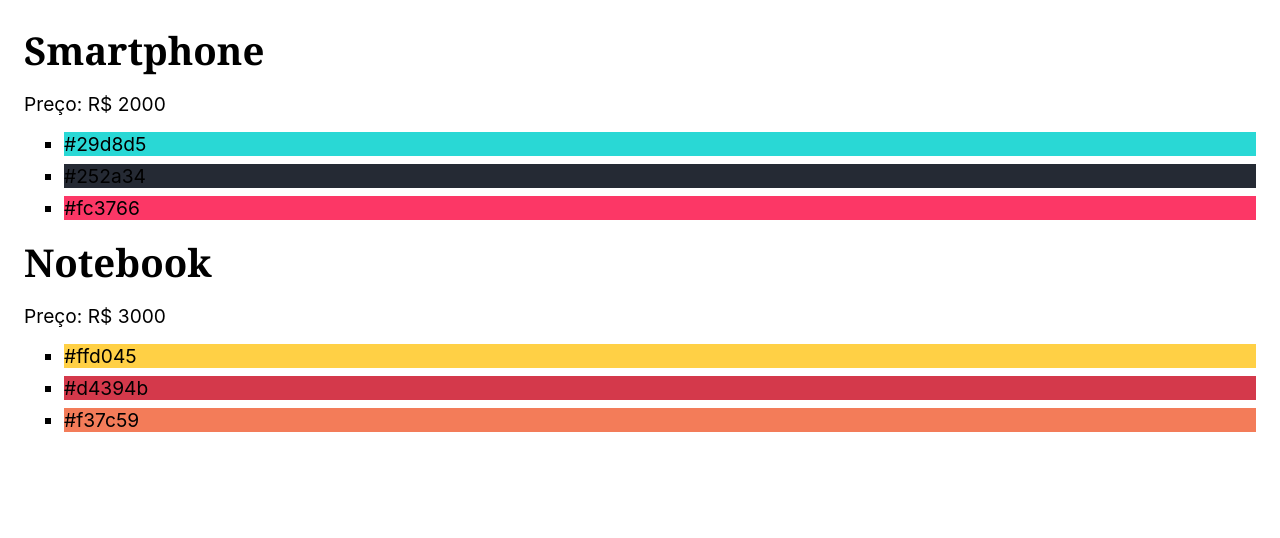
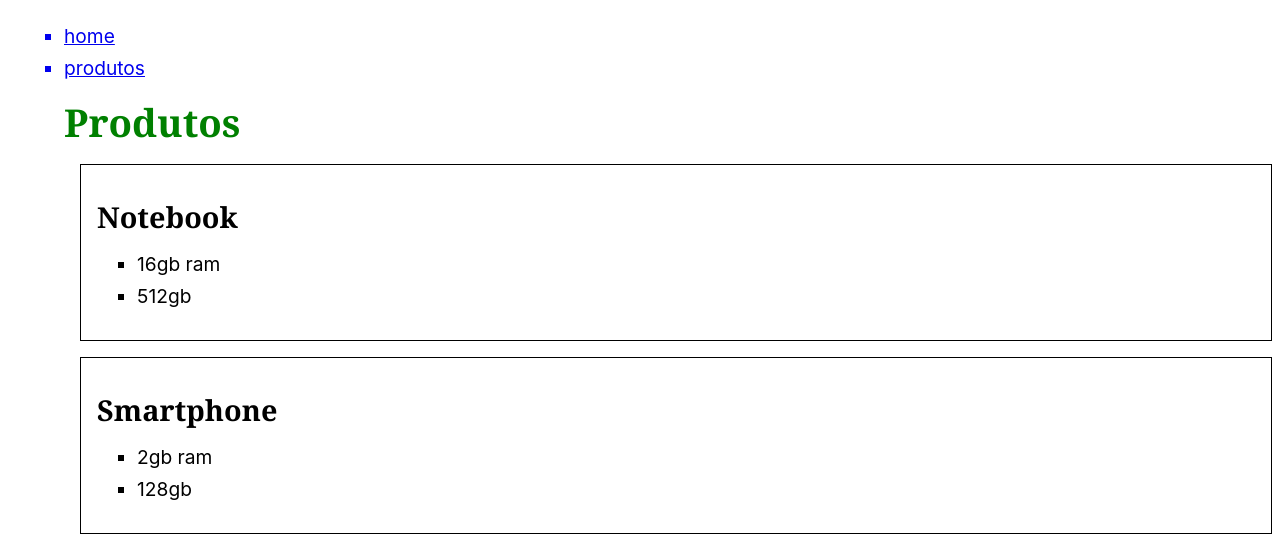
Before and after one commit to gabrielaaraujodev/React, a React (Vite) app: page / in a window 1280 px wide. Shown: the top 538 px of the page. Built offline with nearby package versions, Linux system fonts and the light colour scheme.

Commit message:
First 'final' 'challenge' referring to the first learning module. He compiled everything that had been studied so far.

```diff
--- a/src/App.jsx
+++ b/src/App.jsx
@@ -1,47 +1,26 @@
 import React from "react";
+import Home from "./Home";
+import Produtos from "./Produtos";
+import List from "./List";
 
-// Organize os produtos como mostrado no vídeo
-// Mostre apenas produtos que forem mais caros que R$ 1500
-const produtos = [
-  {
-    id: 1,
-    nome: 'Smartphone',
-    preco: 'R$ 2000',
-    cores: ['#29d8d5', '#252a34', '#fc3766'],
-  },
-  {
-    id: 2,
-    nome: 'Notebook',
-    preco: 'R$ 3000',
-    cores: ['#ffd045', '#d4394b', '#f37c59'],
-  },
-  {
-    id: 3,
-    nome: 'Tablet',
-    preco: 'R$ 1500',
-    cores: ['#365069', '#47c1c8', '#f95786'],
-  },
-];
-
+// Replique a interface como a apresentada na aula
+// Utilize a array abaixo para mostrar os produtos
+// Quebre em componentes o que precisar ser reutilizado
+// Dica: const { pathname } = window.location; (puxa o caminho do URL)
 
 const App = () => {
 
-  const dados = produtos.filter(
-    ({preco}) => Number(preco.replace("R$ ", "")) > 1500
-  )
+  const { pathname } = window.location
 
   return (
     <div>
-      {dados.map(({id, nome, preco, cores}) => (
-          <div key={id}>
-            <h1>{nome}</h1>
-            <p>Preço: {preco}</p>
-            <ul>
-              {cores.map((cor) => (<li key={cor} style={{color: "black", backgroundColor: cor}}>{cor}</li>))}
-            </ul>
-          </div>
-        ))
-      }
+      <ul>
+        <List nome = "home" />
+
+        <List nome = "produtos" />
+
+        {pathname == "/home" ? <Home cor = "green" /> : <Produtos cor = "green" />}
+      </ul>
     </div>
   )
 
--- /dev/null
+++ b/src/Home.jsx
@@ -0,0 +1,12 @@
+import React from 'react'
+
+const Home = ({cor}) => {
+  return (
+    <div>
+      <h1 style={{color: cor}}>Home</h1>
+      <p>Está é a home do site.</p>
+    </div>
+  )
+}
+
+export default Home
--- /dev/null
+++ b/src/List.jsx
@@ -0,0 +1,13 @@
+import React from 'react'
+
+const List = ({nome}) => {
+  return (
+    <div>
+        <a href= {nome}>
+            <li>{nome}</li>
+        </a>
+    </div>
+  )
+}
+
+export default List
--- /dev/null
+++ b/src/Produto.jsx
@@ -0,0 +1,27 @@
+import React from 'react'
+
+const produtos = [
+    { nome: 'Notebook', propriedades: ['16gb ram', '512gb'] },
+    { nome: 'Smartphone', propriedades: ['2gb ram', '128gb'] },
+];
+
+const Produto = () => {
+  return (
+    <div>
+      {produtos.map(({ nome, propriedades }) => {
+        return (
+          <div style={{ border: "1px solid black", width: "100%", margin: "1rem", padding: "1rem" }}>
+            <h2>{nome}</h2>
+            <ul>
+              {propriedades.map((propriedade, index) => {
+                return <li key={index}>{propriedade}</li>;
+              })}
+            </ul>
+          </div>
+        );
+      })}
+    </div>
+  );
+};
+
+export default Produto
--- /dev/null
+++ b/src/Produtos.jsx
@@ -0,0 +1,13 @@
+import React from 'react'
+import Produto from './Produto'
+
+const Produtos = ({cor}) => {
+  return (
+    <div>
+      <h1 style={{color: cor}}>Produtos</h1>
+      <Produto />
+    </div>
+  )
+}
+
+export default Produtos
```
